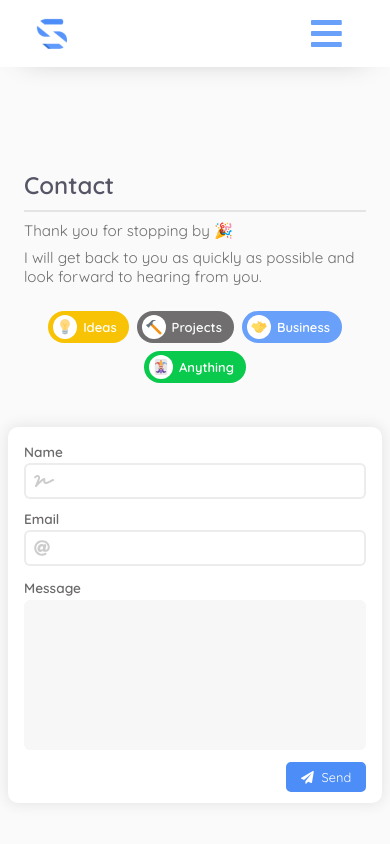
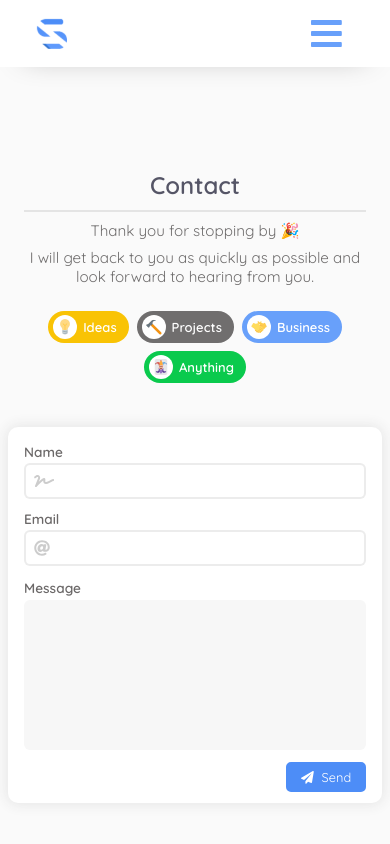
Before and after one commit to sandroleibrecht/portfolio, a React (Create React App) app: page /contact in a window 390 px wide. Shown: the top 844 px of the page. Built offline with nearby package versions, Linux system fonts and the light colour scheme; no server answers.

Commit message:
contact info media query & position update

```diff
--- a/src/components/contact/ContactInfo.jsx
+++ b/src/components/contact/ContactInfo.jsx
@@ -60,7 +60,18 @@ const InfoWrapper = styled.div`
   .pillSection{
     text-align: center;
     position: relative;
+    left: -7px;
   }
+
+  @media (max-width: 459px){
+    text-align: center;
+    justify-content: center;
+    align-items: center;
+    .pillSection{
+      left: 0;
+    }
+  }
+
 `;
 
 export default ContactInfo;
```
